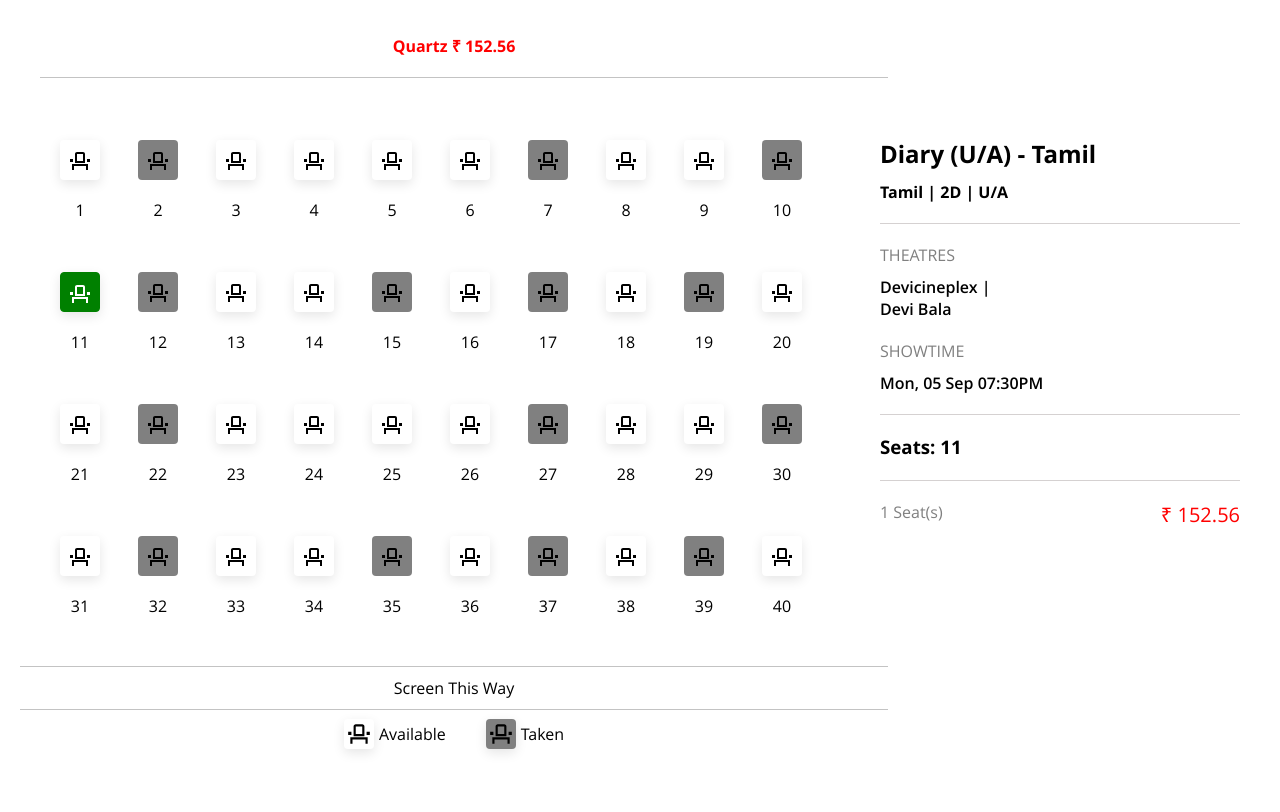
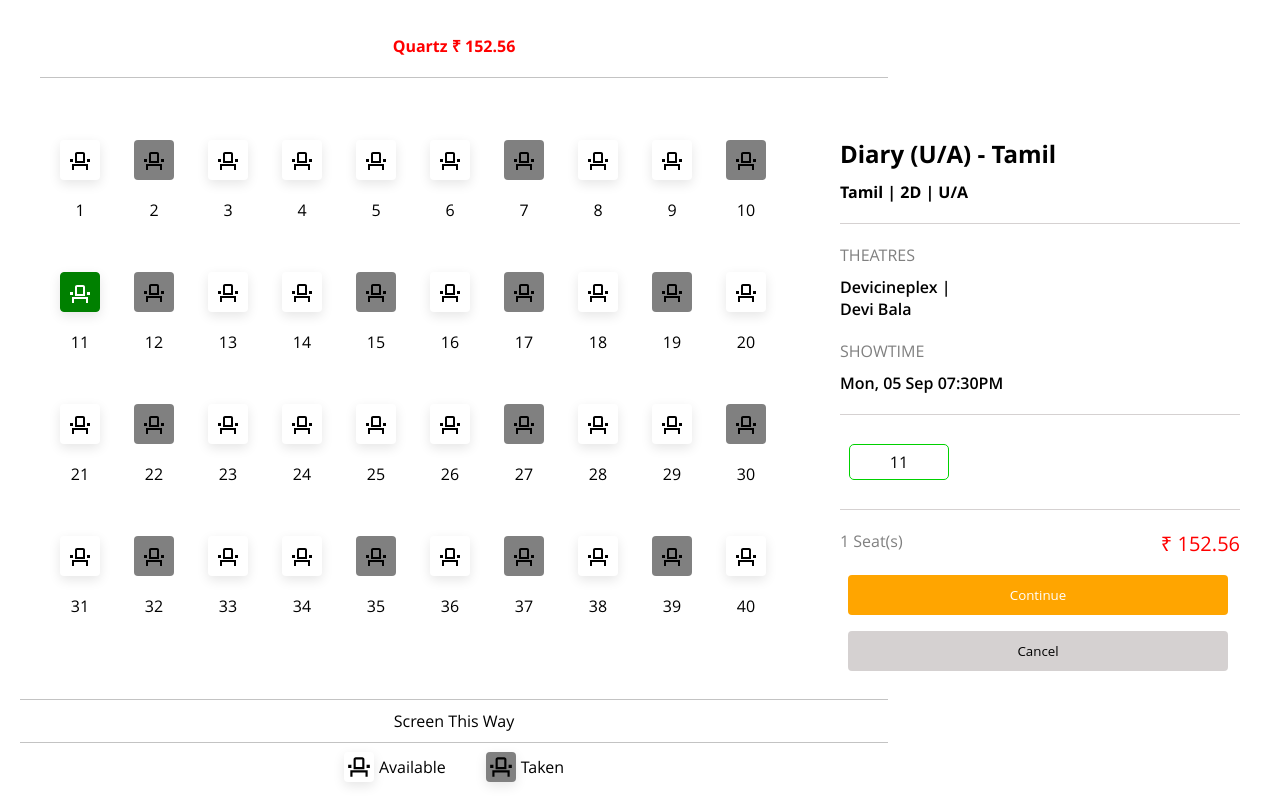
Before and after one commit to hulkmania40/rheo, a React (Create React App) app: page / in a window 1280 px wide. Both pictures are taken after a click on the element "11". Built offline with nearby package versions, Linux system fonts and the light colour scheme.

Commit message:
[FIX] UI for Selected Seats and new Btn component

```diff
--- /dev/null
+++ b/src/components/Button.js
@@ -0,0 +1,17 @@
+import React from 'react';
+
+import './Button.scss';
+
+const Button = (props) => {
+    const btnClickHandler= (e) => {
+        e.preventDefault();
+        console.log(e.target.innerText + " button was clicked");
+    }
+    return (
+        <div>
+            <button color={props.color} onClick={btnClickHandler}>{props.text}</button>
+        </div>
+    )
+}
+
+export default Button;
--- /dev/null
+++ b/src/components/Button.scss
@@ -0,0 +1,14 @@
+button{
+    text-align: center;
+    background-color: rgba(180, 172, 172, 0.555);
+    color: black;
+    width: 95%;
+    height: 40px;
+    border: none;
+    margin: 8px;
+    border-radius: 4px;
+    &[color='Orange'] {
+        background-color: orange;
+        color: white;
+      }
+}
--- a/src/components/SideMenu.js
+++ b/src/components/SideMenu.js
@@ -1,35 +1,54 @@
-import React from 'react';
-import PropTypes from 'prop-types';
+import React from "react";
+import PropTypes from "prop-types";
 
-import './SideMenu.scss';
+import "./SideMenu.scss";
+import Button from "./Button";
 
 const SideMenu = ({ seatDetails }) => {
-
-  // console.log(seatDetails.items)
+  let selectedSeats =
+    seatDetails.items &&
+    seatDetails.items.map((item, i) => {
+      return (
+        <span key={i} value={item} className="selectedseats">
+          {item}
+        </span>
+      );
+    });
 
   return (
     <div className="sidemenuWrp">
       <h2>Diary (U/A) - Tamil</h2>
       <h4>Tamil | 2D | U/A</h4>
-      <div className='sidemenudash'></div>
-      <div className='title'>theatres
-        <div className='subtitle'>
+      <div className="sidemenudash"></div>
+      <div className="title">
+        theatres
+        <div className="subtitle">
           <div>devicineplex |</div>
           <div>devi bala</div>
         </div>
       </div>
-      <div className='title'>showtime
-        <div className='subtitle'>
+      <div className="title">
+        showtime
+        <div className="subtitle">
           <div>mon, 05 sep 07:30PM</div>
         </div>
       </div>
-      <div className='sidemenudash'></div>
-      <h3>Seats: <span>{seatDetails.numberOfSeats?seatDetails.items.join(", "):"No Seat Selected"}</span></h3>
-      <div className='sidemenudash'></div>
+      <div className="sidemenudash"></div>
+      {/* <h3>Seats: <span>{seatDetails.numberOfSeats?seatDetails.items.join(", "):"No Seat Selected"}</span></h3> */}
+      <div className="seats">
+        {seatDetails.numberOfSeats ? selectedSeats : "No Seats Selected"}
+      </div>
+      <div className="sidemenudash"></div>
       <div className="sdmnprcnt">
-        <p>{seatDetails.numberOfSeats?seatDetails.numberOfSeats:0} Seat(s)</p>
-        <span>&#8377; {seatDetails.price?seatDetails.price.toFixed(2):0}</span>
+        <p>
+          {seatDetails.numberOfSeats ? seatDetails.numberOfSeats : 0} Seat(s)
+        </p>
+        <span>
+          &#8377; {seatDetails.price ? seatDetails.price.toFixed(2) : 0}
+        </span>
       </div>
+      <Button text="Continue" color="Orange" />
+      <Button text="Cancel" />
     </div>
   );
 };
--- a/src/components/SideMenu.scss
+++ b/src/components/SideMenu.scss
@@ -1,4 +1,3 @@
-
 .sidemenuWrp {
   min-width: 400px;
   padding: 20px;
@@ -13,6 +12,27 @@
     border-bottom: 1px solid rgba(180, 172, 172, 0.555);
     margin-top: 20px;
     margin-bottom: 20px;
+  }
+
+  .seats{
+      display: flex;
+      flex-wrap: wrap;
+      width: 400px;
+    .selectedseats{
+      text-align: center;
+      padding: 6px 16px;
+      margin: 9px;
+      border: 1px solid #00D100;
+      border-radius: 5px;
+
+      width: 25%;
+      box-sizing: border-box;
+
+      // display: inline-block;
+      // flex-grow: 1;
+      // margin: 5px;
+      // width: calc(100% * (1/4) - 10px - 1px);
+    }
   }
 
   .title{
```
Lines whose indentation alone changed are shown as unchanged.
